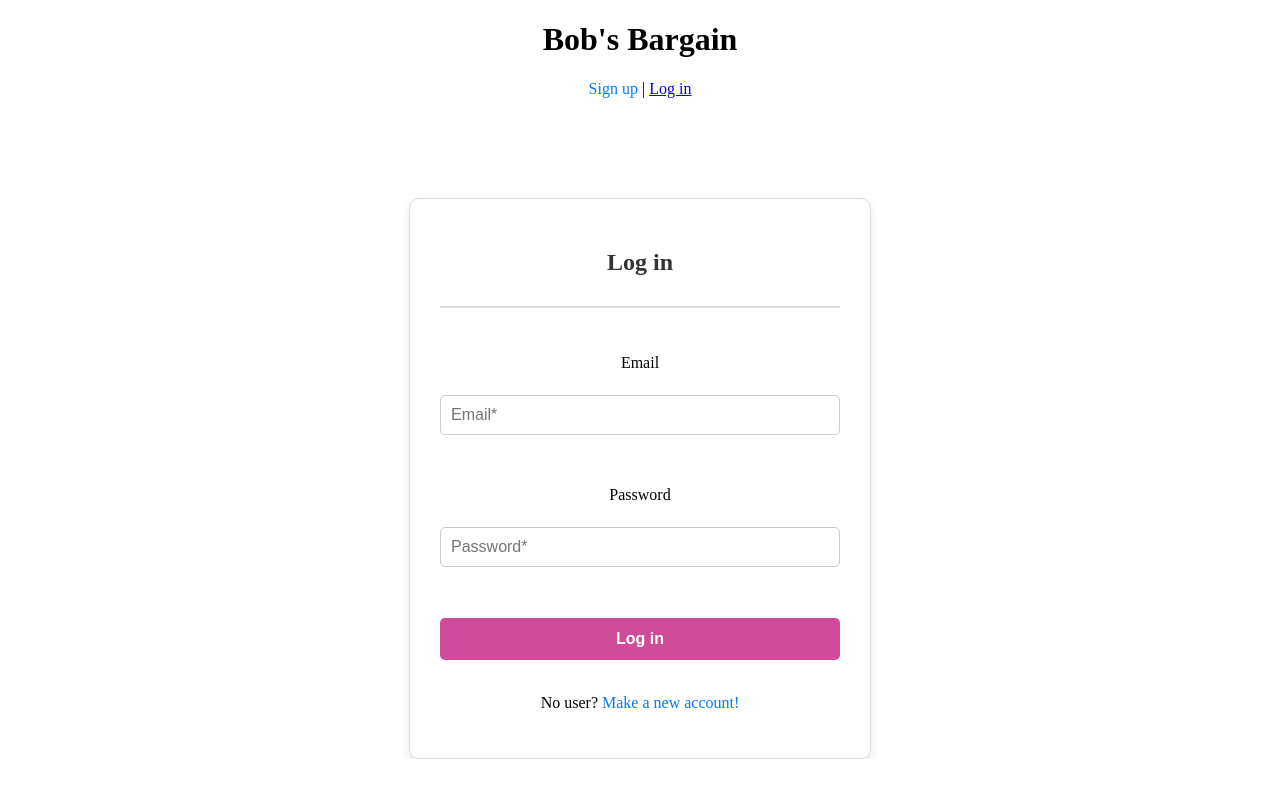
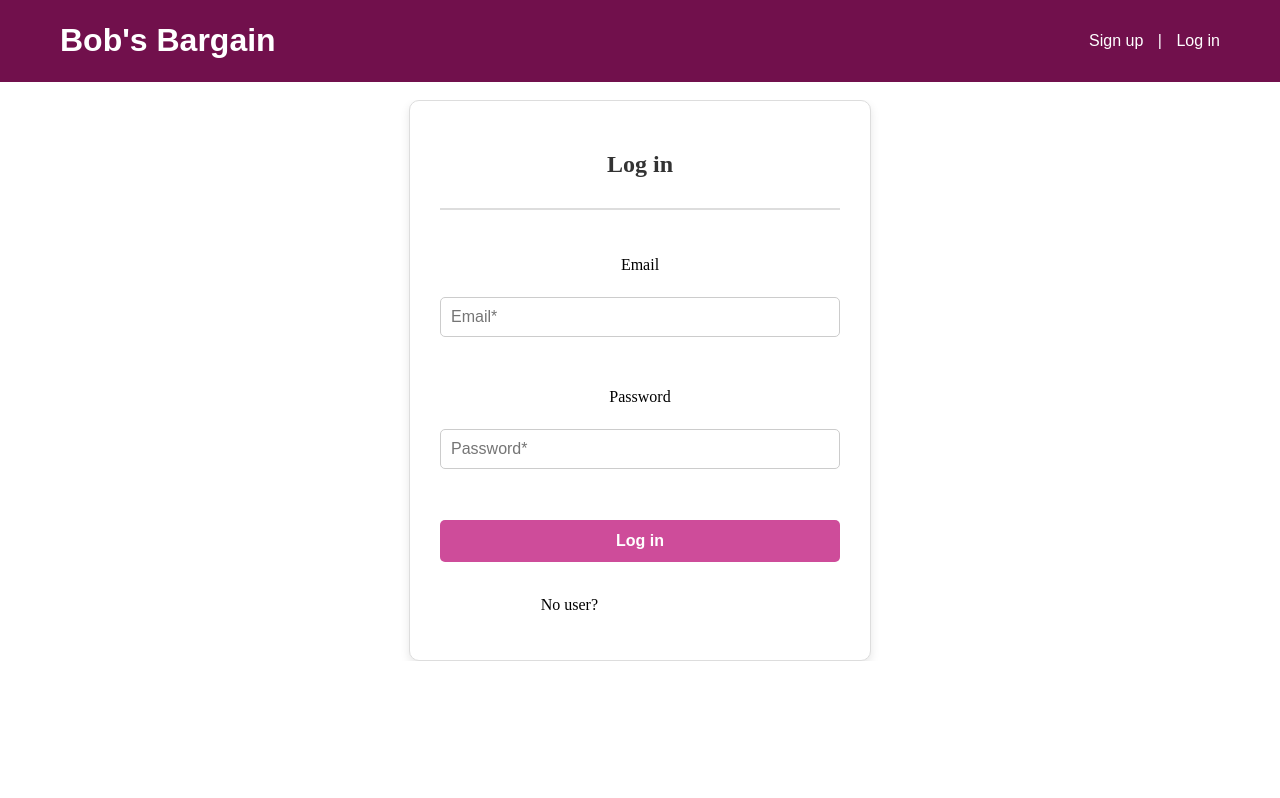
Before and after one commit to maha897/frontend-bobs-bargain, a React (Vite) app: page /#/login in a window 1280 px wide. Built offline with nearby package versions, Linux system fonts and the light colour scheme.

Commit message:
added header css

```diff
--- a/src/App.css
+++ b/src/App.css
@@ -59,11 +59,15 @@
 }
 
 .sign-up {
-  color: #007bff;
+  color: #fff;
   text-decoration: none;
 }
 
 .sign-up:hover {
+  text-decoration: underline;
+}
+
+.log-in:hover {
   text-decoration: underline;
 }
 
@@ -141,3 +145,40 @@
   border: 0;
   border-top: 2px solid #dddddd;
 }
+
+.header {
+  display: flex;
+  justify-content: space-between;
+  align-items: center;
+  background-color: #71104c;
+  padding: 1px 20px;
+  position: fixed;
+  top: 0;
+  left: 0;
+  width: 100%;
+  z-index: 1000;
+  font-family: "Montserrat", sans-serif;
+}
+
+.login a {
+  text-decoration: none;
+  padding: 10px;
+}
+
+.log-in {
+  margin-right: 70px;
+  color: #fff;
+}
+
+.avatar-container {
+  margin-right: 70px;
+}
+
+.logo {
+  margin-left: 40px;
+  color: #fff;
+}
+
+.login {
+  color: #fff;
+}
--- a/src/components/Header.jsx
+++ b/src/components/Header.jsx
@@ -21,15 +21,15 @@ function Header() {
     <header className="header">
       <h1 className="logo">Bob's Bargain</h1>
       {!user ? (
-        <p className="login">
+        <div className="login">
           <Link className="sign-up" to={"/signup"}>
             Sign up
-          </Link>{" "}
-          |{" "}
+          </Link>
+          {" "}|{" "}
           <Link className="log-in" to={"/login"}>
             Log in
           </Link>
-        </p>
+        </div>
       ) : (
         <div className="avatar-container">
           <Link to={"/profile"}>
```
